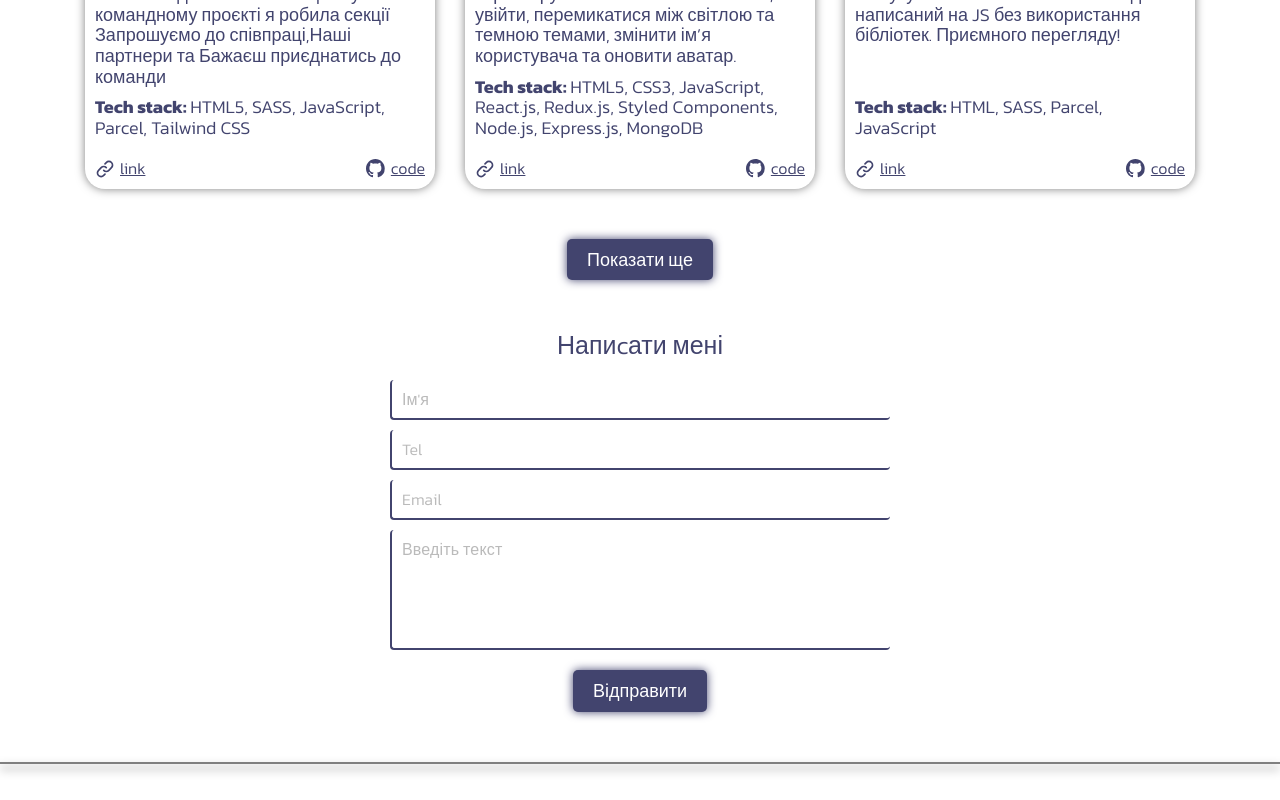
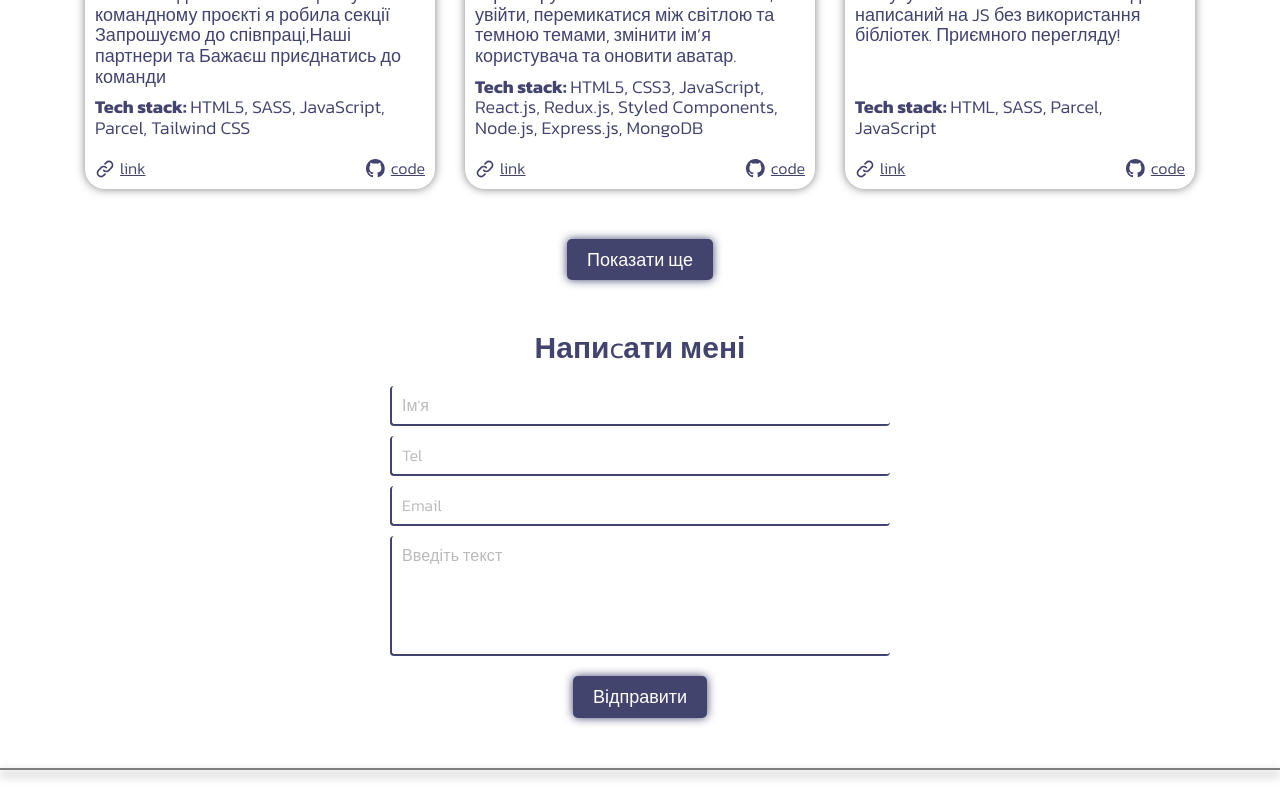
Before and after one commit to IamIrynaPopova/portfolio, a React app: page / in a window 1280 px wide. Shown: the part 1464-2264 px from the top of the page. Built offline with nearby package versions, Linux system fonts and the light colour scheme.

Commit message:
fix styles

```diff
--- a/src/styles/form.scss
+++ b/src/styles/form.scss
@@ -20,7 +20,7 @@
 
 .form__title {
   font-size: 25px;
-  font-weight: 500;
+  font-weight: 600;
   line-height: 1.2;
   margin-bottom: 20px;
   text-align: center;
@@ -138,4 +138,7 @@ html[data-theme="dark"] .form__input::placeholder {
   .form__list {
     width: 500px;
   }
+  .form__title {
+  font-size: 30px;
 }
+}
--- a/src/styles/project.scss
+++ b/src/styles/project.scss
@@ -11,14 +11,14 @@
 
 .projects__title {
   font-family: "Kanit-Bold";
-  font-size: 30px;
+  font-size: 25px;
   font-weight: 600;
   line-height: 1.2;
   margin-bottom: 5px;
 }
 
 .projects__text {
-  font-size: 15px;
+  font-size: 12px;
   font-weight: 400;
   line-height: 1.2;
   margin-bottom: 15px;
@@ -135,6 +135,13 @@
     transform: scale(1.1);
     box-shadow: 0px 0px 10px 0px var(--second-hover);
   }
+  .projects__title {
+    font-size: 30px;
+  }
+
+  .projects__text {
+    font-size: 15px;
+  }
 }
 
 @media screen and (min-width: 1200px) {
```
